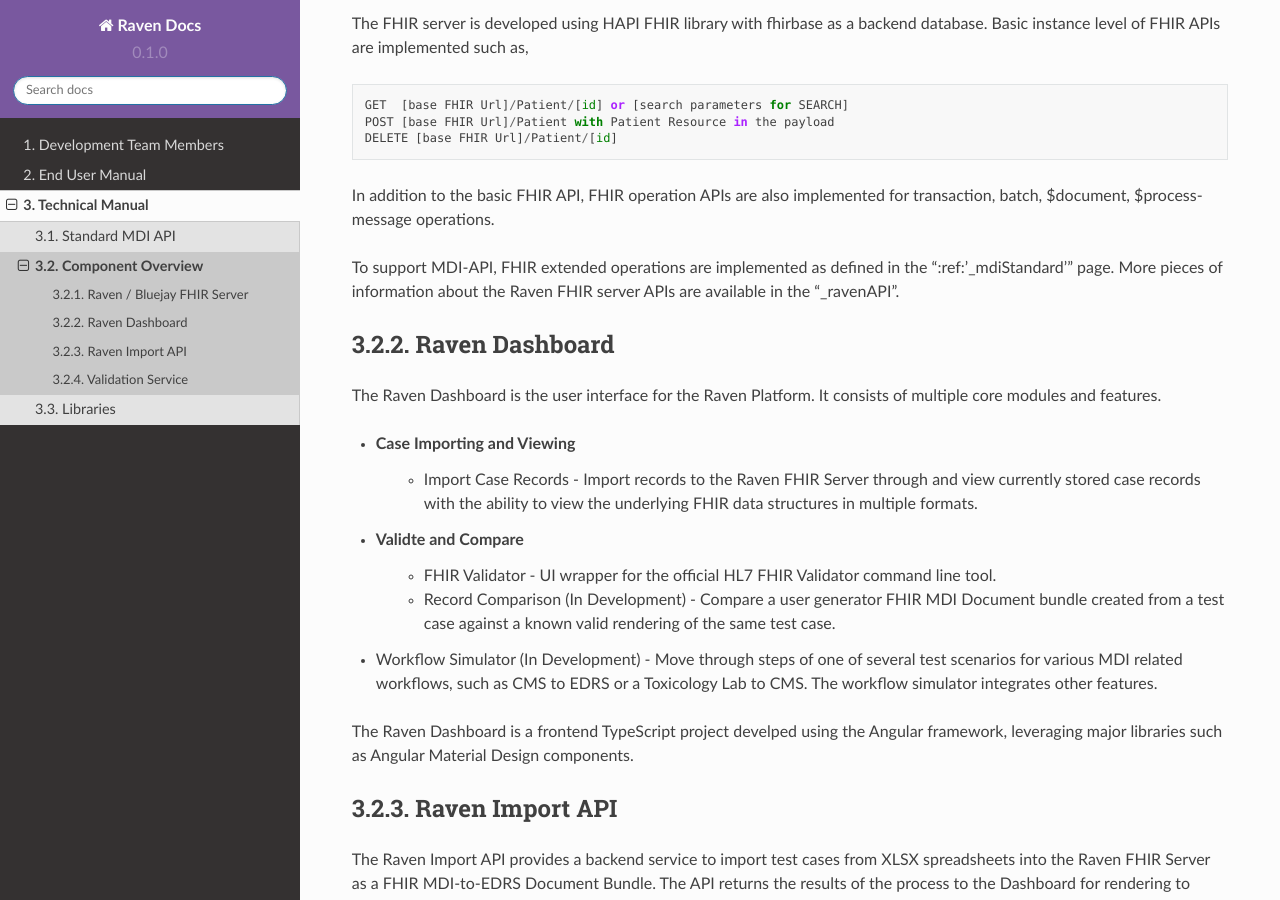
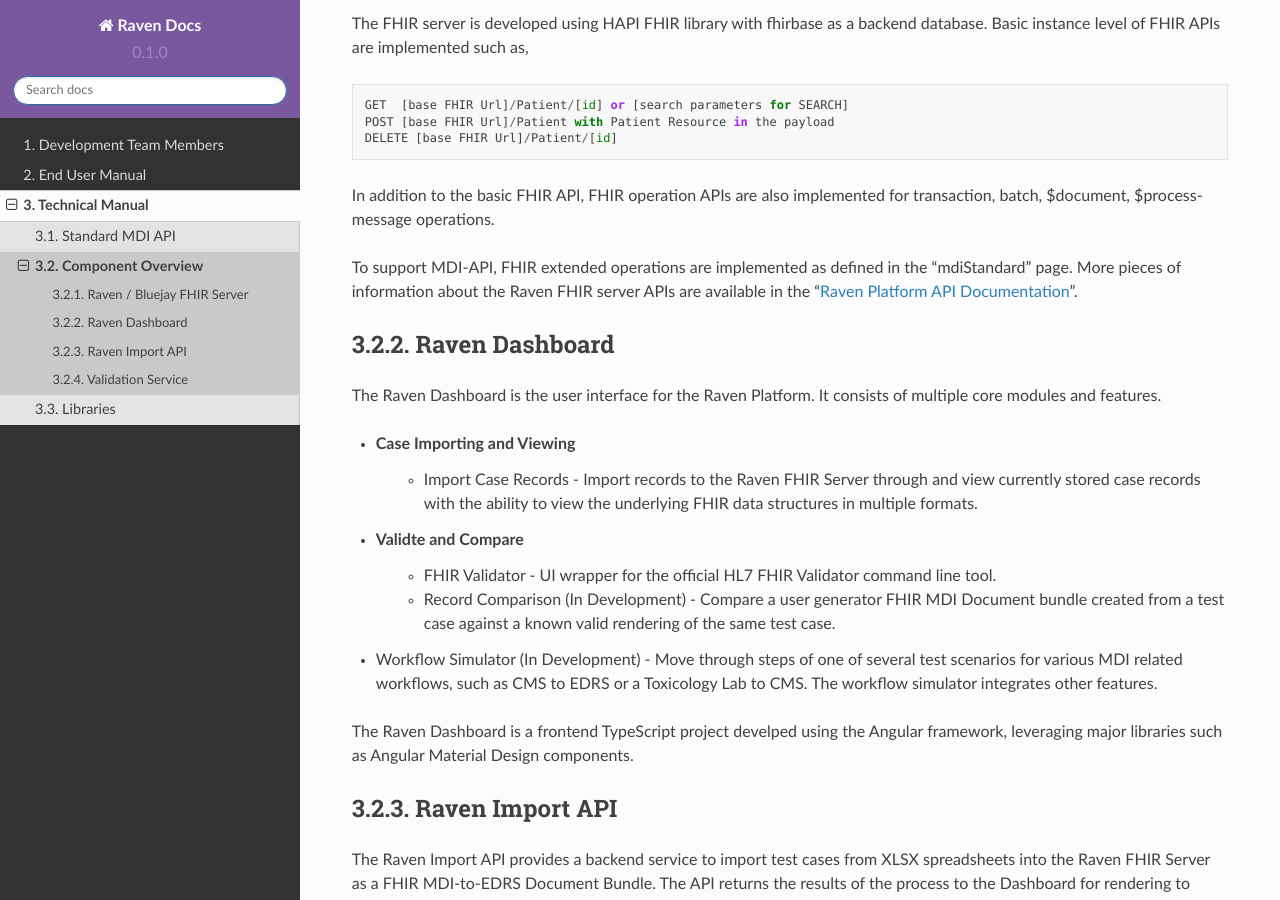
Before and after one commit to MortalityReporting/RavenDocs, a Sphinx documentation site: the page built from docs/source/technicalManual/componentOverview.rst, in a window 1280 px wide and 900 px high, scrolled down 697 px. Built offline with Sphinx 7.4.7 and the Read the Docs theme 2.0.0, drawn with Linux system fonts in a browser that asks for light colours.

Commit message:
Update componentOverview.rst

```diff
--- a/docs/source/technicalManual/componentOverview.rst
+++ b/docs/source/technicalManual/componentOverview.rst
@@ -24,8 +24,8 @@
 In addition to the basic FHIR API, FHIR operation APIs are also implemented for transaction, batch, $document,
 $process-message operations.
 
-To support MDI-API, FHIR extended operations are implemented as defined in the ":ref:'_mdiStandard'"
-page. More pieces of information about the Raven FHIR server APIs are available in the ":ref:`_ravenAPI`".
+To support MDI-API, FHIR extended operations are implemented as defined in the ":ref:`mdiStandard`"
+page. More pieces of information about the Raven FHIR server APIs are available in the ":ref:`ravenAPI`".
 
 Raven Dashboard
 -----------------
```
